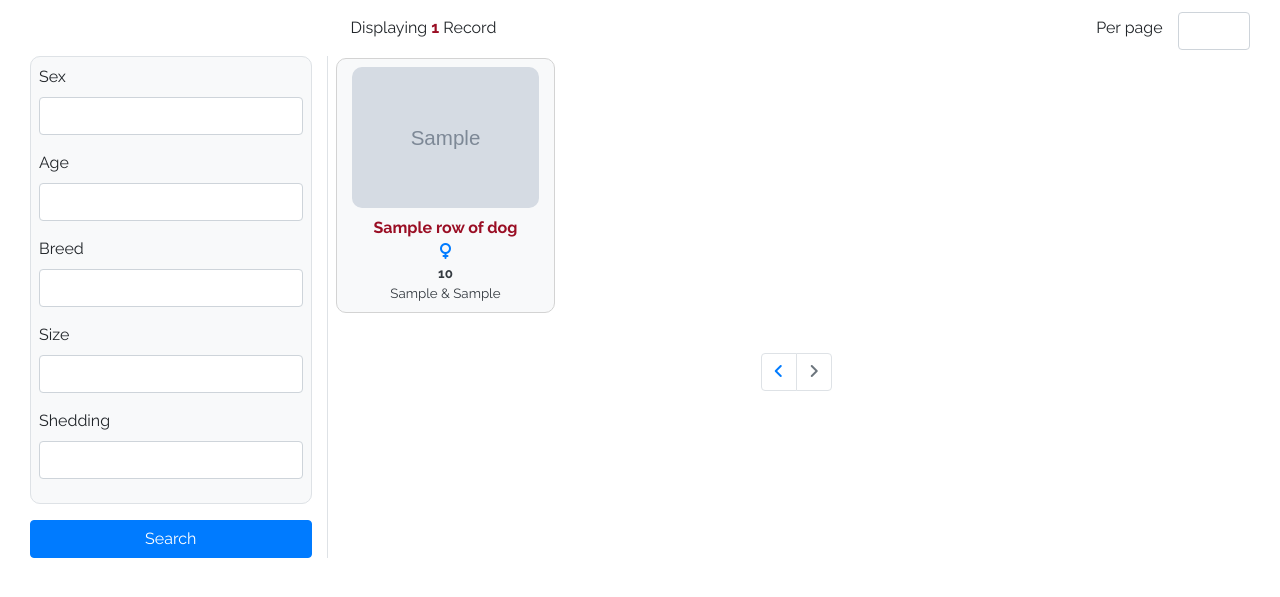
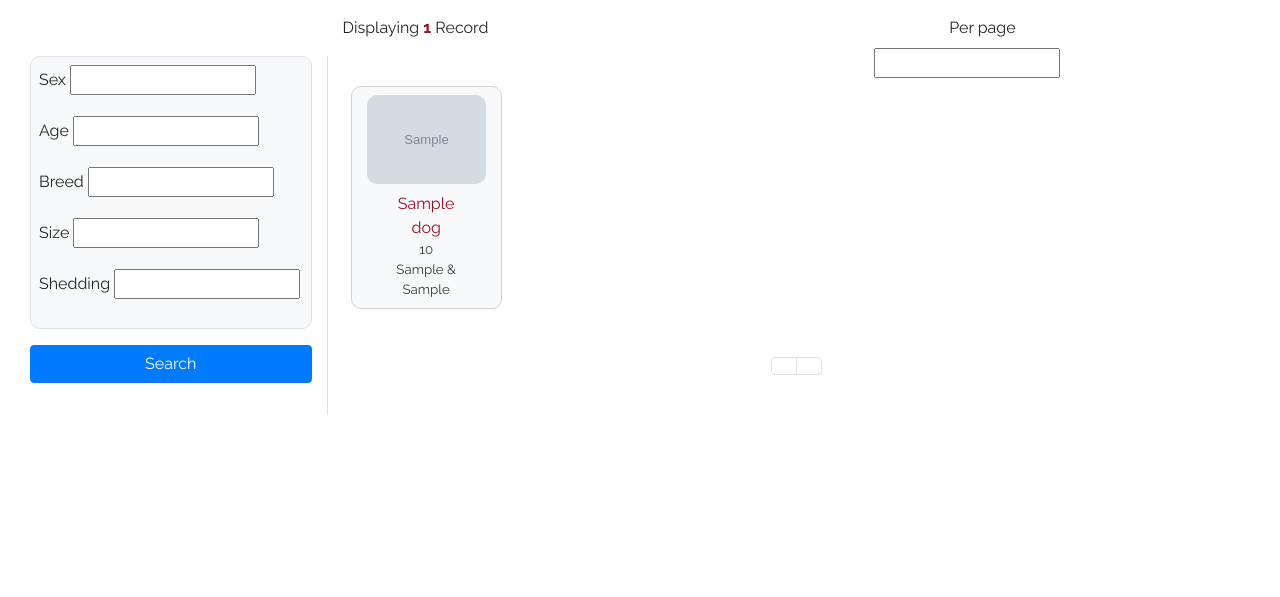
Before and after one commit to charliegriefer/barbs, a Flask app: template app/templates/index.html in a window 1280 px wide. Shown: the top 597 px of the page. Run offline with Flask 3, Linux system fonts and the light colour scheme; the template is opened without the code that fills it: most values are stand-ins (such as "Sample title", 1, 10 or a date in 2020); grey boxes marked "Sample" are stand-in pictures; form fields are guessed from the names that the template uses; parts of the project's set-up code (start-up, migrations or seed data) failed here and were passed over; some libraries are stand-ins or nearby versions.

Commit message:
Moved some markup into include files

```diff
--- a/app/templates/_includes/available_dogs.html
+++ b/app/templates/_includes/available_dogs.html
@@ -1,26 +1,20 @@
 {% if dogs|length > 0 %}
-  {% for row_of_dogs in dogs|batch(4, "&nbsp;") %}
-    <div class="row mb-2">
-      {% for dog in row_of_dogs %}
-        {% if dog != "&nbsp;" %}
+  <div class="container text-center mt-0 pt-0">
+    <div class="row">
+      {% for dog in dogs %}
+
+        <div class="col-4 col-md-2 py-2 mx-2 mb-4 dog_search_result bg-light" style="cursor:pointer;" id="{{ dog.id }}">
           <a href="{{ url_for('main.dog_detail', dog_id=dog.id) }}">
-            <div class="col-sm mx-2 mt-0 mb-2 py-2 dog_search_result bg-light" style="cursor:pointer;" id="{{ dog.id }}">
-              <div class="w-100 text-center">
             <img src="{{ dog.images[0].get('image').get('url') }}" />
             <div class="container">
               <div class="row">
                 <div class="col pt-2">
-                      <span class="font-weight-bold barbs_red">{{ dog.name }}</span>
-                        {% if dog.sex == "Male" %}
-                          {% set icon = "fa-mars" %}
-                        {% else %}
-                          {% set icon = "fa-venus" %}
-                        {% endif %}
-                        <i class="fa-solid {{ icon }} gender_{{ dog.sex|lower }}" title="{{ dog.sex }}"></i>
+                  <span class="fw-bold barbs_red">{{ dog.name }}</span>
+                  <i class="bi bi-gender-{{ dog.sex|lower }} gender_{{ dog.sex|lower }} fw-bold" title="{{ dog.sex }}"></i>
                 </div>
               </div>
               <div class="row">
-                    <div class="col font-weight-bold text-dark" style="font-size:smaller;">{{ dog.age }}</div>
+                <div class="col fw-bold text-dark" style="font-size:smaller;">{{ dog.age }}</div>
               </div>
               <div class="row">
                 <div class="col text-dark" style="font-size:smaller;">
@@ -31,17 +25,12 @@
                 </div>
               </div>
             </div>
-              </div>
           </a>
         </div>
-        {% else %}
-          <div class="col-sm mx-2 mt-0 mb-2 pt-2 pb-2">
-            &nbsp;
-          </div>
-        {% endif %}
+
       {% endfor %}
     </div>
-  {% endfor %}
+  </div>
 {% else %}
   <div class="w-100 text-center">
     <div class="mt-4">
--- a/app/templates/_includes/filter_form.html
+++ b/app/templates/_includes/filter_form.html
@@ -3,23 +3,23 @@
   <fieldset class="border p-2 bg-light mb-3">
     <div class="form-group">
       {{ search_form.sex.label(class="form-label") }}
-      {{ search_form.sex(class="form-control") }}
+      {{ search_form.sex(class="form-select") }}
     </div>
     <div class="form-group">
       {{ search_form.age.label(class="form-label") }}
-      {{ search_form.age(class="form-control") }}
+      {{ search_form.age(class="form-select") }}
     </div>
     <div class="form-group">
       {{ search_form.breed.label(class="form-label") }}
-      {{ search_form.breed(class="form-control") }}
+      {{ search_form.breed(class="form-select") }}
     </div>
     <div class="form-group">
       {{ search_form.size.label(class="form-label") }}
-      {{ search_form.size(class="form-control") }}
+      {{ search_form.size(class="form-select") }}
     </div>
     <div class="form-group">
       {{ search_form.shedding.label(class="form-label") }}
-      {{ search_form.shedding(class="form-control") }}
+      {{ search_form.shedding(class="form-select") }}
     </div>
   </fieldset>
   <button type="submit" class="btn btn-primary w-100">Search</button>
--- /dev/null
+++ b/app/templates/_includes/footer.html
@@ -0,0 +1,5 @@
+<div class="footer py-3">
+  <div>
+    Barb's Dog Rescue is a 501(c)(3) nonprofit organization,<br />dedicated to helping homeless dogs in Puerto Penasco, Mexico
+  </div>
+</div>
--- a/app/templates/_includes/pagination_form.html
+++ b/app/templates/_includes/pagination_form.html
@@ -1,7 +1,6 @@
-<div class="container">
-  <div class="row">
+<div class="row ps-2 ms-0"">
   {% if dogs|length > 0 %}
-      <div class="col pl-2 pt-2">
+    <div class="col-7 ps-0 pt-2">
       {% set min = ((current_page - 1) * per_page) + 1 %}
       {% set max = min + per_page - 1 %}
       Displaying
@@ -10,15 +9,13 @@
       {% endif %}
       <span class="font-weight-bold barbs_red">{{ total_dogs }}</span> Record{% if total_dogs != 1%}s{% endif %}
     </div>
-      <div class="col pr-0 pb-2 text-right">
-        <div class="container">
-          <div class="row justify-content-end pt-1">
-            <div class="col text-right align-baseline pt-1">
+    <div class="col-4 pe-0 pb-2">
+      <div class="row pt-1">
+        <div class="col-6 text-right align-baseline pt-1">
           {{ pagination_form.per_page.label(class="form-label") }}
         </div>
-            <div class="col-2 text-right p-0 align-baseline">
-              {{ pagination_form.per_page(class="form-control", id="per_page_select") }}
-            </div>
+        <div class="col p-0 align-baseline">
+          {{ pagination_form.per_page(class="form-select w-auto", id="per_page_select") }}
         </div>
       </div>
     </div>
@@ -26,4 +23,3 @@
     &nbsp;
   {% endif %}
 </div>
-</div>
--- a/app/templates/_includes/pagination_nav.html
+++ b/app/templates/_includes/pagination_nav.html
@@ -2,13 +2,13 @@
   <nav>
     <ul class="pagination justify-content-center">
       <li class="page-item{% if current_page == 1 %} disabled{% endif %}">
-        <a class="page-link" href="{{ calculate_page_link(current_page - 1, qs) }}" tabindex="-1"><i class="fa-solid fa-angle-left" title="Previous Page"></i></a>
+        <a class="page-link" href="{{ calculate_page_link(current_page - 1, qs) }}" tabindex="-1"><i class="bi bi-chevron-left" title="Previous Page"></i></a>
       </li>
       {% for page in range(1, number_of_pages + 1) %}
         {% if current_page == page %}
           <li class="page-item active">
             <span class="page-link">
-              {{ page }} <span class="sr-only">(current)</span>
+              {{ page }}
             </span>
           </li>
         {% else %}
@@ -16,7 +16,7 @@
         {% endif %}
       {% endfor %}
       <li class="page-item{% if current_page == number_of_pages %} disabled{% endif %}">
-        <a class="page-link" href="{{ calculate_page_link(current_page + 1, qs) }}"><i class="fa-solid fa-angle-right" title="Next Page"></i></a>
+        <a class="page-link" href="{{ calculate_page_link(current_page + 1, qs) }}"><i class="bi bi-chevron-right" title="Next Page"></i></i></a>
       </li>
     </ul>
   </nav>
```
Also changed, not shown: app/templates/_includes/navbar.html (added, +56 -0 lines). Lines whose indentation alone changed are shown as unchanged.
